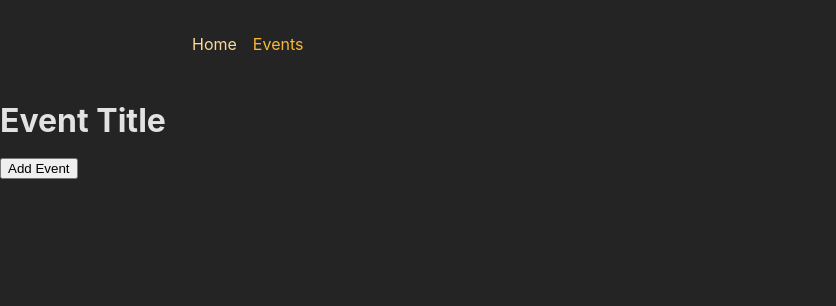
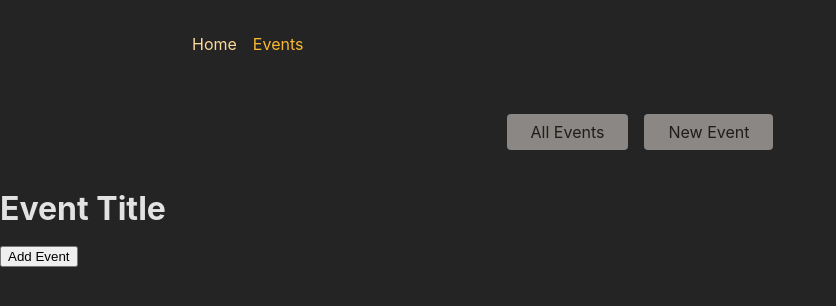
Before and after one commit to Super-robbin/react_router, a React (Create React App) app in the folder frontend/: page /events/new in a window 1280 px wide. Shown: the top 306 px of the page, without its empty margins (0-836 px from the left). Built offline with nearby package versions, Linux system fonts and the light colour scheme.

Commit message:
Tasks complete

```diff
--- /dev/null
+++ b/frontend/src/pages/EventsRoot.js
@@ -0,0 +1,13 @@
+import { Outlet } from "react-router-dom";
+import EventsNavigation from "../components/EventsNavigation";
+
+const EventsRoot = () => {
+  return (
+    <>
+      <EventsNavigation />
+      <Outlet />
+    </>
+  );
+};
+
+export default EventsRoot;
```
Also changed, not shown: frontend/src/App.js (+19 -4 lines).
